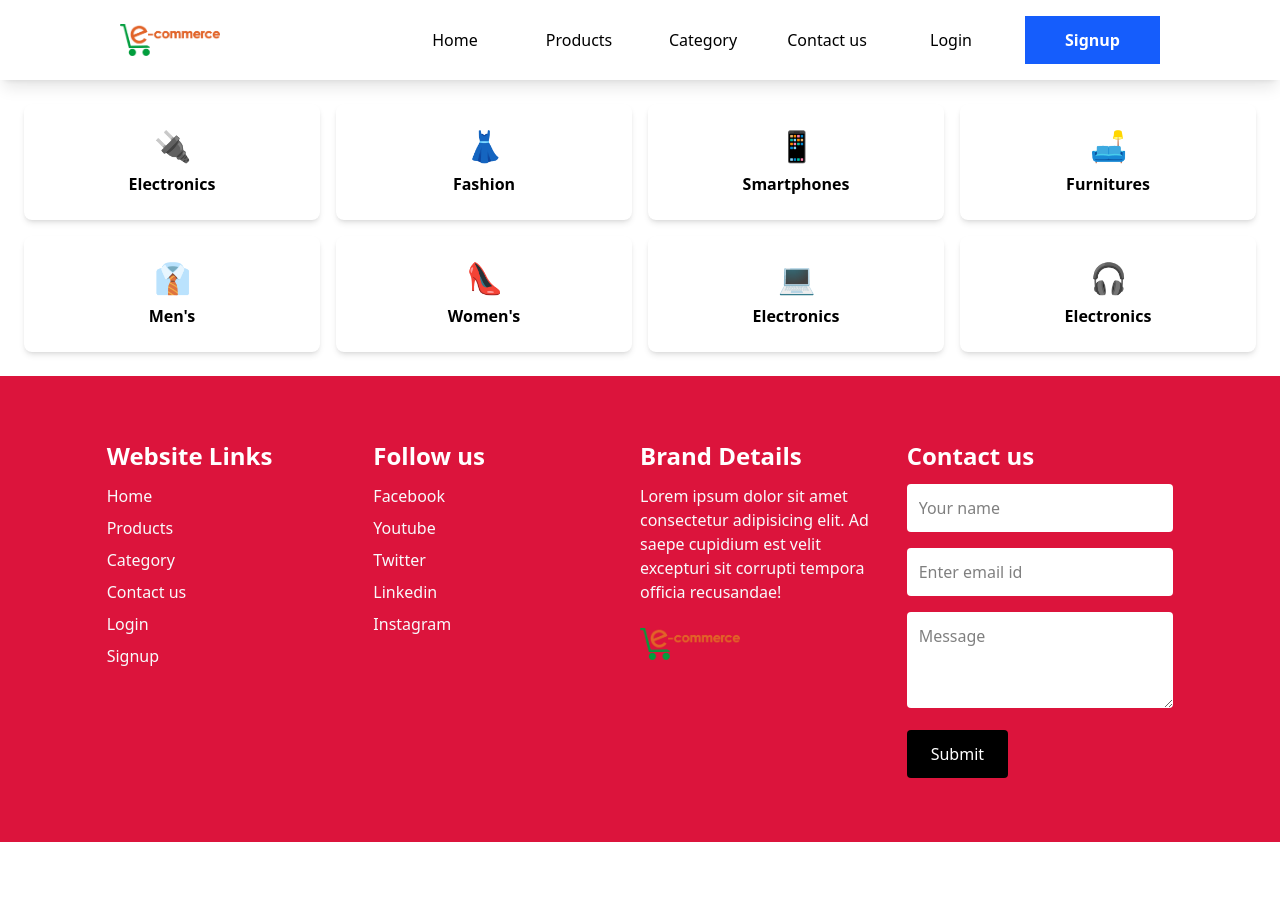
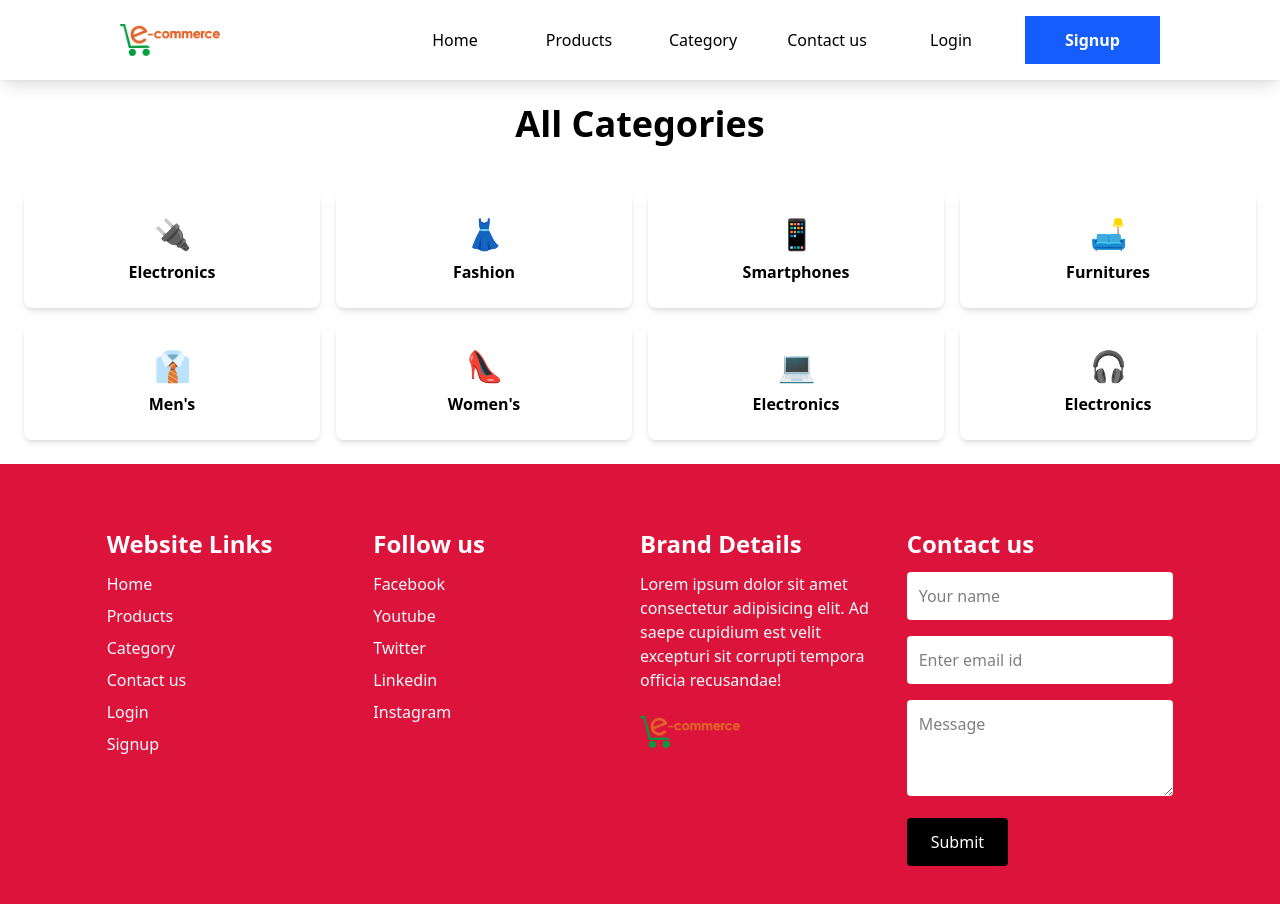
Before and after one commit to hameedgul12345/E-Commerce_Admin_Panel, a React (Vite) app: page /category in a window 1280 px wide. Shown: the top 904 px of the page. Before the commit the page ends 842 px from the top, so only its background shows below. Built offline with nearby package versions, Linux system fonts and the light colour scheme.

Commit message:
adding heading

```diff
--- a/src/Components/Website/Category.jsx
+++ b/src/Components/Website/Category.jsx
@@ -16,7 +16,7 @@ function Category() {
 
   return (
     <Layout>
-
+     <h1 className="font-semibold p-6 text-4xl text-center">All Categories</h1>
      <div className="grid grid-cols-2 md:grid-cols-4 gap-4 p-6">
       {categories.map((category, index) => (
         <div
```
